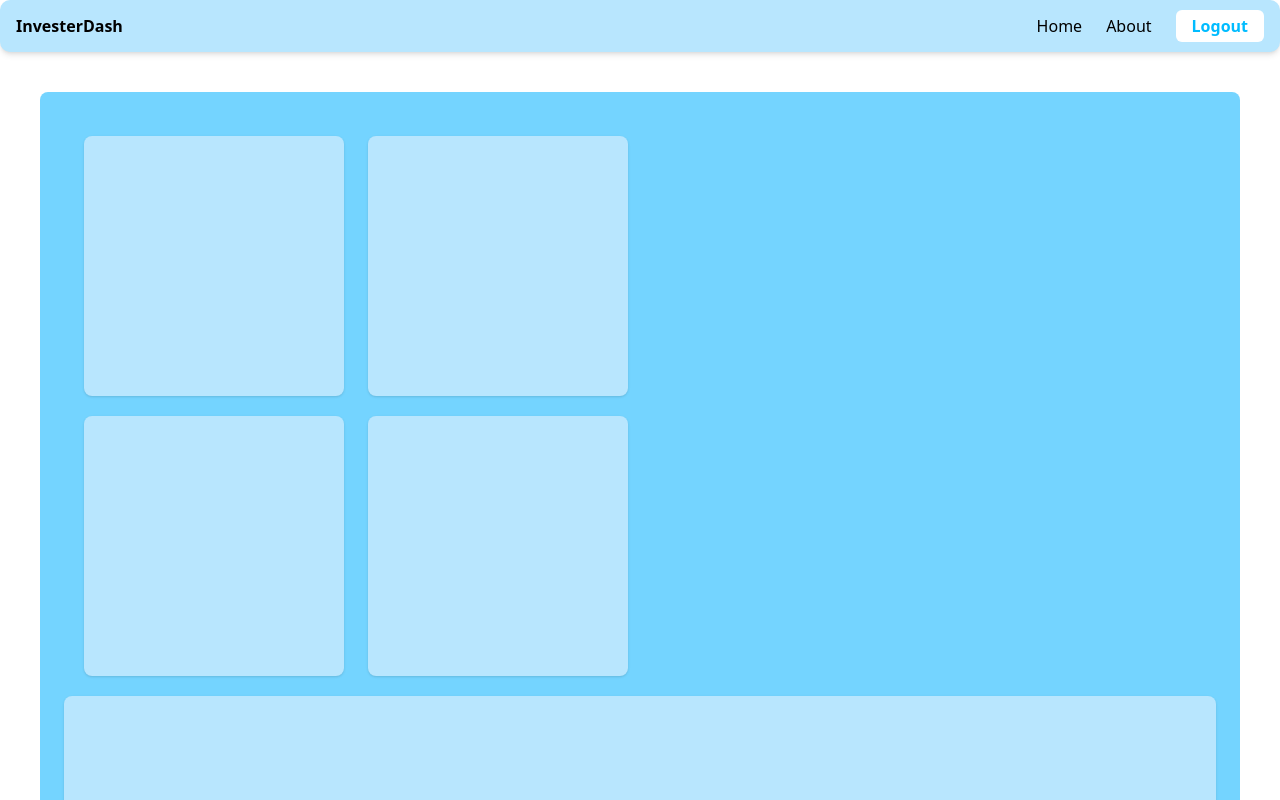
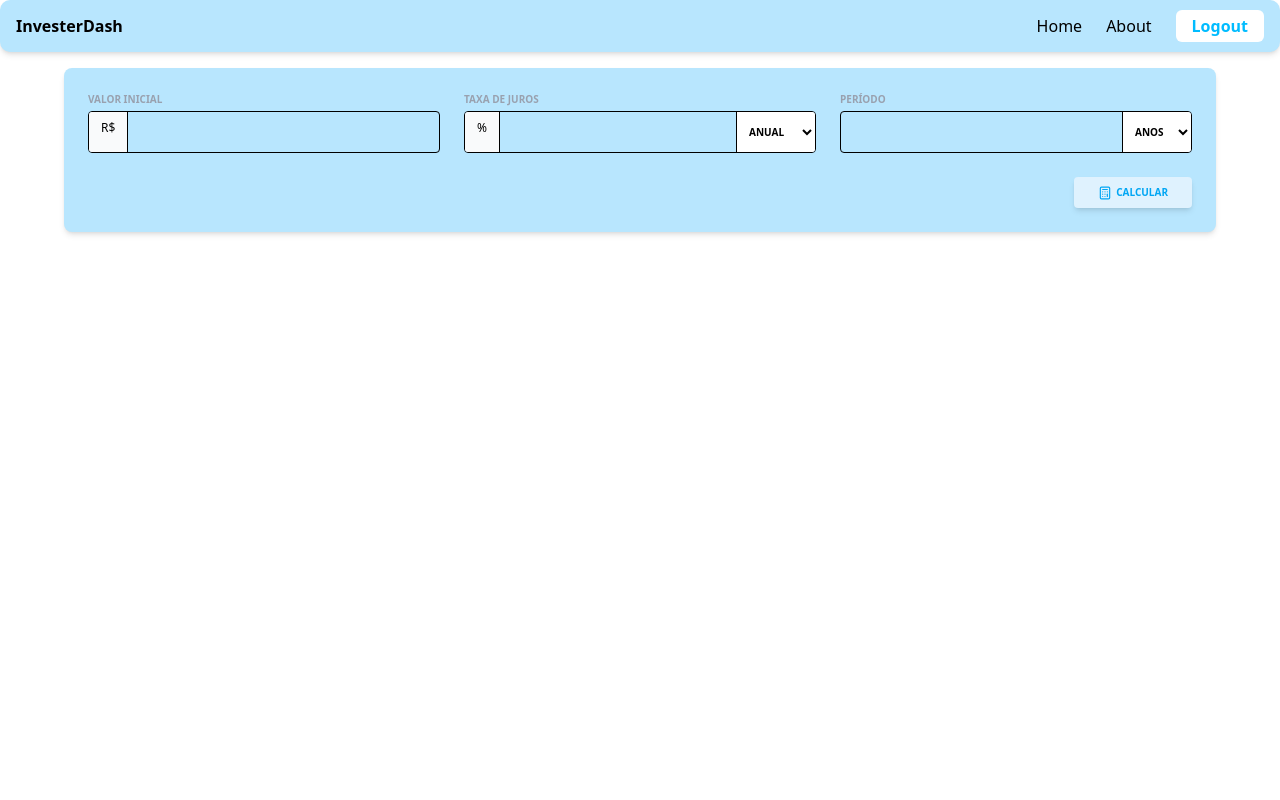
Before and after one commit to RobertdeSMaio/investdash, a React (Vite) app: page /SimpleJ in a window 1280 px wide. Shown: the top 800 px of the page. Built offline with nearby package versions, Linux system fonts and the light colour scheme.

Commit message:
rm items

```diff
--- a/src/Routes/Routes.tsx
+++ b/src/Routes/Routes.tsx
@@ -2,8 +2,6 @@ import { BrowserRouter, Route, Routes } from "react-router-dom";
 import ComposeJ from "../pages/ComposeJ";
 import Home from "../pages/Home";
 import Login from "../pages/Login";
-import M1 from "../pages/m1";
-import Porcent from "../pages/porcent";
 import Register from "../pages/Register";
 import SimpleJ from "../pages/SimpleJ";
 
@@ -14,10 +12,8 @@ export default function Rout() {
         <Routes>
           <Route path="/SimpleJ" element={<SimpleJ />} />
           <Route path="/ComposeJ" element={<ComposeJ />} />
-          <Route path="/M1Calc" element={<M1 />} />
           <Route path="/Home" element={<Home />} />
           <Route path="/Register" element={<Register />} />
-          <Route path="/Porcent" element={<Porcent />} />
           <Route path="/" element={<Login />} />
         </Routes>
       </BrowserRouter>
--- a/src/pages/ComposeJ.tsx
+++ b/src/pages/ComposeJ.tsx
@@ -80,7 +80,7 @@ export default function SimuladorInvestimentoFinal() {
       <NavBar />
       <div className="bg-gray-100 min-h-screen p-6 space-y-6">
         {/* 1. INPUTS (Display idêntico à imagem) */}
-        <div className="max-w-6xl mx-auto bg-sky-200 p-6 rounded-lg shadow-md border-t-4">
+        <div className="max-w-6xl mx-auto bg-sky-200 p-6 rounded-lg shadow-md ">
           <h2 className="text-xs font-bold uppercase mb-6 flex items-center gap-2">
             Simulador de Juros Compostos
           </h2>
--- a/src/pages/SimpleJ.tsx
+++ b/src/pages/SimpleJ.tsx
@@ -1,20 +1,214 @@
+import { type ApexOptions } from "apexcharts"; // Resolve erro verbatimModuleSyntax
+import { Calculator } from "lucide-react";
+import { useState } from "react";
+import Chart from "react-apexcharts";
 import NavBar from "../componentes/NavBar";
 
-export default function SimpleJ() {
+export default function SimuladorJurosSimples() {
+  const [valorInicial, setValorInicial] = useState(0);
+  const [aporteMensal, setAporteMensal] = useState(0);
+  const [taxa, setTaxa] = useState(0);
+  const [periodo, setPeriodo] = useState(0);
+  const [tipoPeriodo, setTipoPeriodo] = useState("ANOS");
+
+  const [logs, setLogs] = useState<any[]>([]);
+  const [resumo, setResumo] = useState({ final: 0, juros: 0, investido: 0 });
+
+  const calcularSimples = () => {
+    const mesesTotais = tipoPeriodo === "ANOS" ? periodo * 12 : periodo;
+    const taxaMensal = taxa / 100;
+
+    // Em juros simples, o valor do juro é fixo por mês: J = Principal * taxa
+    const juroFixoMensal = valorInicial * taxaMensal;
+    const historico = [];
+
+    for (let i = 0; i <= mesesTotais; i++) {
+      const totalInvestido = valorInicial + aporteMensal * i;
+      const totalJuros = juroFixoMensal * i; // Juros só sobre o capital inicial
+      const acumulado = totalInvestido + totalJuros;
+
+      historico.push({
+        mes: i,
+        jurosNoMes: i === 0 ? 0 : juroFixoMensal,
+        totalInvestido,
+        totalJuros,
+        acumulado,
+      });
+    }
+
+    setLogs(historico);
+    const ultimo = historico[historico.length - 1];
+    setResumo({
+      final: ultimo.acumulado,
+      juros: ultimo.totalJuros,
+      investido: ultimo.totalInvestido,
+    });
+  };
+
+  // Configuração para o Gráfico de Barras Empilhadas
+  const barOptions: ApexOptions = {
+    chart: { type: "bar", stacked: true, toolbar: { show: false } },
+    colors: ["#475569", "#94a3b8"], // Cores Slate conforme a imagem
+    xaxis: {
+      categories: logs.map((l) => l.mes),
+      title: { text: "Meses", style: { fontSize: "10px" } },
+    },
+    yaxis: {
+      labels: { formatter: (val) => `R$ ${val.toFixed(2)}` },
+      tickAmount: 6,
+    },
+    dataLabels: { enabled: false },
+    plotOptions: { bar: { columnWidth: "70%" } },
+  };
+
   return (
     <>
       <NavBar />
-      <div className="min-h-screen bg-sky-300 p-6 rounded-lg flex-0 m-10">
-        <div className="grid grid-cols-1 md:grid-cols-4 gap-6 m-5">
-          <div className="bg-sky-200 aspect-square rounded-lg shadow-sm flex-1 "></div>
-          <div className="bg-sky-200 aspect-square rounded-lg shadow-sm flex-1 "></div>
+      <div className="max-w-6xl mx-auto m-4 space-y-6 bg-white shadown-md rounded-lg">
+        {/* INPUTS - Correção de Acessibilidade */}
+        <div className="max-w-6xl mx-auto bg-sky-200 p-6 rounded-lg shadow-md">
+          <div className="grid grid-cols-1 md:grid-cols-2 lg:grid-cols-3 gap-6">
+            <div className="flex flex-col gap-1">
+              <label
+                htmlFor="ini"
+                className="text-[10px] font-bold text-gray-400 uppercase"
+              >
+                Valor Inicial
+              </label>
+              <div className="flex border rounded overflow-hidden">
+                <span className="bg-gray-50 px-3 py-2 text-xs border-r">
+                  R$
+                </span>
+                <input
+                  id="ini"
+                  type="number"
+                  title="Valor Inicial"
+                  className="w-full p-2 outline-none"
+                  onChange={(e) => setValorInicial(Number(e.target.value))}
+                />
+              </div>
+            </div>
+
+            <div className="flex flex-col gap-1">
+              <label
+                htmlFor="tax"
+                className="text-[10px] font-bold text-gray-400 uppercase"
+              >
+                Taxa de Juros
+              </label>
+              <div className="flex border rounded overflow-hidden">
+                <span className="bg-gray-50 px-3 py-2 text-xs border-r">%</span>
+                <input
+                  id="tax"
+                  type="number"
+                  title="Taxa"
+                  className="w-full p-2 outline-none"
+                  onChange={(e) => setTaxa(Number(e.target.value))}
+                />
+                <select
+                  title="Tipo Taxa"
+                  className="bg-white px-2 border-l text-[10px] font-bold"
+                >
+                  <option>ANUAL</option>
+                  <option>MENSAL</option>
+                </select>
+              </div>
+            </div>
+
+            <div className="flex flex-col gap-1">
+              <label
+                htmlFor="per"
+                className="text-[10px] font-bold text-gray-400 uppercase"
+              >
+                Período
+              </label>
+              <div className="flex border rounded overflow-hidden">
+                <input
+                  id="per"
+                  type="number"
+                  title="Período"
+                  className="w-full p-2 outline-none"
+                  onChange={(e) => setPeriodo(Number(e.target.value))}
+                />
+                <select
+                  title="Tipo Período"
+                  className="bg-white px-2 border-l text-[10px] font-bold"
+                  onChange={(e) => setTipoPeriodo(e.target.value)}
+                >
+                  <option value="ANOS">ANOS</option>
+                  <option value="MESES">MESES</option>
+                </select>
+              </div>
+            </div>
+          </div>
+
+          <div className="flex justify-end gap-2 mt-6">
+            <button
+              onClick={calcularSimples}
+              className="flex items-center gap-1 px-6 py-2 bg-sky-100 text-sky-500 rounded text-[10px] font-bold uppercase hover:bg-gray-900 shadow-md"
+            >
+              <Calculator size={14} /> Calcular
+            </button>
+          </div>
         </div>
-        <div className="grid grid-cols-1 md:grid-cols-4 gap-6 m-5">
-          <div className="bg-sky-200 aspect-square rounded-lg shadow-sm flex-1 "></div>
-          <div className="bg-sky-200 aspect-square rounded-lg shadow-sm flex-1 "></div>
-        </div>
-        <div className="bg-sky-200 aspect-square rounded-lg shadow-sm grid flex-1"></div>
+
+        {/* RESULTADOS */}
+        {resumo.final > 0 && (
+          <div className="space-y-6">
+            <div className="grid grid-cols-1 md:grid-cols-3 gap-4 text-center">
+              <ResultCard
+                label="Total em Juros"
+                value={resumo.juros}
+                color="text-blue-300"
+              />
+              <ResultCard
+                label="Valor Total Investido"
+                value={resumo.investido}
+                color="text-slate-500"
+              />
+              <ResultCard
+                label="Valor Total Final"
+                value={resumo.final}
+                color="text-amber-600"
+              />
+            </div>
+
+            <div className="bg-sky-200 p-6 rounded shadow-sm">
+              <h3 className="text-[10px] font-bold uppercase mb-4 text-gray-400 border-b pb-2">
+                Gráfico de Evolução
+              </h3>
+              <Chart
+                options={barOptions}
+                series={[
+                  {
+                    name: "Valor Investido",
+                    data: logs.map((l) => l.totalInvestido),
+                  },
+                  {
+                    name: "Valor em Juros",
+                    data: logs.map((l) => l.totalJuros),
+                  },
+                ]}
+                type="bar"
+                height={350}
+              />
+            </div>
+          </div>
+        )}
       </div>
     </>
   );
 }
+
+function ResultCard({ label, value, color }: any) {
+  return (
+    <div className="bg-sky-200 p-6 rounded-lg shadow-md">
+      <p className="text-[10px] font-bold text-gray-400 uppercase mb-2">
+        {label}
+      </p>
+      <p className={`text-xl font-bold ${color}`}>
+        R$ {value.toLocaleString("pt-BR", { minimumFractionDigits: 2 })}
+      </p>
+    </div>
+  );
+}
--- a/src/pages/m1.tsx
+++ /dev/null
@@ -1,20 +0,0 @@
-import NavBar from "../componentes/NavBar";
-
-export default function M1() {
-  return (
-    <>
-      <NavBar />
-      <div className="min-h-screen bg-sky-300 p-6 rounded-lg flex-0 m-10">
-        <div className="grid grid-cols-1 md:grid-cols-4 gap-6 m-5">
-          <div className="bg-sky-200 aspect-square rounded-lg shadow-sm flex-1 "></div>
-          <div className="bg-sky-200 aspect-square rounded-lg shadow-sm flex-1 "></div>
-        </div>
-        <div className="grid grid-cols-1 md:grid-cols-4 gap-6 m-5">
-          <div className="bg-sky-200 aspect-square rounded-lg shadow-sm flex-1 "></div>
-          <div className="bg-sky-200 aspect-square rounded-lg shadow-sm flex-1 "></div>
-        </div>
-        <div className="bg-sky-200 aspect-square rounded-lg shadow-sm grid flex-1"></div>
-      </div>
-    </>
-  );
-}
--- a/src/pages/porcent.tsx
+++ /dev/null
@@ -1,20 +0,0 @@
-import NavBar from "../componentes/NavBar";
-
-export default function Porcent() {
-  return (
-    <>
-      <NavBar />
-      <div className="min-h-screen bg-sky-300 p-6 rounded-lg flex-0 m-10">
-        <div className="grid grid-cols-1 md:grid-cols-4 gap-6 m-5">
-          <div className="bg-sky-200 aspect-square rounded-lg shadow-sm flex-1 "></div>
-          <div className="bg-sky-200 aspect-square rounded-lg shadow-sm flex-1 "></div>
-        </div>
-        <div className="grid grid-cols-1 md:grid-cols-4 gap-6 m-5">
-          <div className="bg-sky-200 aspect-square rounded-lg shadow-sm flex-1 "></div>
-          <div className="bg-sky-200 aspect-square rounded-lg shadow-sm flex-1 "></div>
-        </div>
-        <div className="bg-sky-200 aspect-square rounded-lg shadow-sm grid flex-1"></div>
-      </div>
-    </>
-  );
-}
```
Also changed, not shown: src/pages/Home.tsx (+2 -12 lines).
